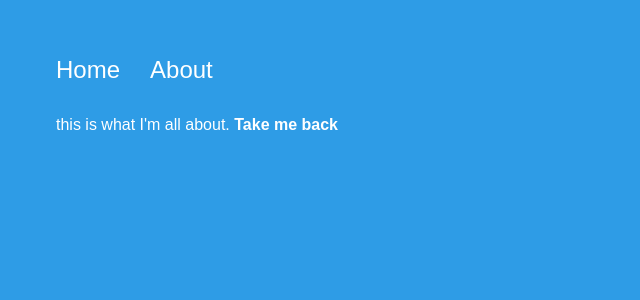
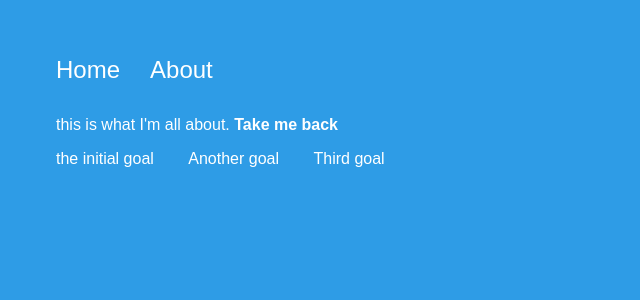
Before and after one commit to bobkoby5i/intro-angular-goals, an Angular app: page /about/48 in a window 1280 px wide. Shown: the top 300 px of the page, without its empty margins (0-640 px from the left). Built offline with nearby package versions, Linux system fonts and the light colour scheme.

Commit message:
shared DataService

```diff
--- a/src/app/about/about.component.html
+++ b/src/app/about/about.component.html
@@ -2,3 +2,9 @@
 this is what I'm all about.
 <a href="" (click)="sendMeHome()"> <strong>Take me back</strong></a>
 </p>
+
+<ul>
+    <li *ngFor="let goal of goals">
+        {{ goal }}
+    </li>
+</ul>
--- a/src/app/about/about.component.ts
+++ b/src/app/about/about.component.ts
@@ -1,6 +1,7 @@
 import { Component, OnInit } from '@angular/core';
 import { ActivatedRoute } from '@angular/router';
 import { Router } from '@angular/router';
+import { DataService } from '../data.service';
 
 @Component({
   selector: 'app-about',
@@ -9,12 +10,16 @@
 })
 export class AboutComponent implements OnInit {
 
-  constructor(private _route: ActivatedRoute, private _router: Router) {
+  goals: any;
+
+  constructor(private _route: ActivatedRoute,
+              private _router: Router,
+              private _data: DataService) {
     this._route.params.subscribe(res => console.log(res.id));
   }
 
   ngOnInit(): void {
-
+    this._data.goal.subscribe(res => this.goals= res);
   }
 
   sendMeHome() {
--- a/src/app/app.module.ts
+++ b/src/app/app.module.ts
@@ -1,6 +1,7 @@
 import { BrowserModule } from '@angular/platform-browser';
 import { NgModule } from '@angular/core';
 
+import { DataService } from './data.service';
 import { BrowserAnimationsModule } from '@angular/platform-browser/animations';
 import { FormsModule } from '@angular/forms';
 import { AppRoutingModule } from './app-routing.module';
@@ -20,7 +21,7 @@
     FormsModule,
     BrowserAnimationsModule
   ],
-  providers: [],
+  providers: [DataService],
   bootstrap: [AppComponent]
 })
 export class AppModule { }
--- /dev/null
+++ b/src/app/data.service.ts
@@ -0,0 +1,17 @@
+import { Injectable } from '@angular/core';
+import { BehaviorSubject } from 'rxjs';
+
+@Injectable({
+  providedIn: 'root'
+})
+export class DataService {
+
+  private goals = new BehaviorSubject<any>(['the initial goal','Another goal','Third goal'])
+  goal = this.goals.asObservable();
+
+  constructor() { }
+
+  changeGoal(goal) {
+    this.goals.next(goal)
+  }
+}
--- a/src/app/home/home.component.ts
+++ b/src/app/home/home.component.ts
@@ -1,5 +1,6 @@
 import { Component, OnInit } from '@angular/core';
 import { trigger, style, transition, animate, keyframes, query, stagger,  } from '@angular/animations';
+import { DataService } from '../data.service';
 
 @Component({
   selector: 'app-home',
@@ -32,9 +33,12 @@
   btnText: string = 'Add an item'
   goalText: string =  'My first life goal';
   goals = ['sailing','skiing','scuba diving'];
-  constructor() { }
+
+  constructor(private _data: DataService) { }
 
   ngOnInit(): void {
+    this._data.goal.subscribe(res => this.goals = res);
+    this._data.changeGoal(this.goals);
     this.itemCount = this.goals.length
   }
 
@@ -42,10 +46,12 @@
     this.goals.push(this.goalText);
     this.goalText = "";
     this.itemCount = this.goals.length;
+    this._data.changeGoal(this.goals);
   }
 
   delItem(i) {
     this.goals.splice(i,1)
+    this._data.changeGoal(this.goals);
     this.itemCount = this.goals.length;
   }
 
```
Also changed, not shown: 1 other file (tests, documents, lock files or other folders).
